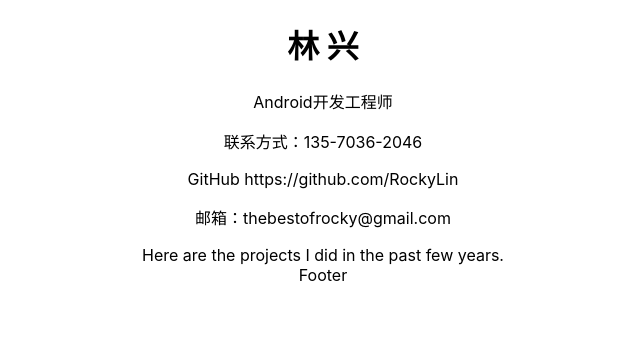
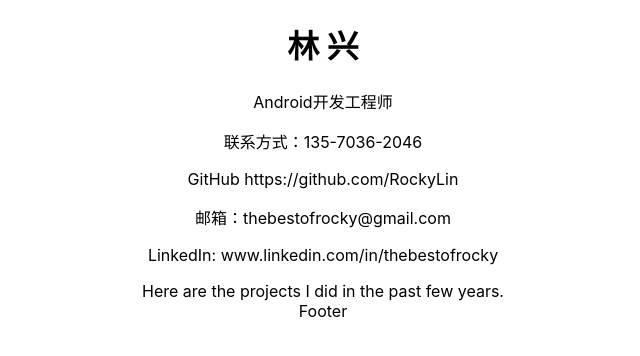
Before and after one commit to RockyLin/my-cv, a React (Create React App) app: page / in a window 1280 px wide. Shown: the top 356 px of the page, without its empty margins (317-957 px from the left). Built offline with nearby package versions, Linux system fonts and the light colour scheme.

Commit message:
Add linkedIn url

```diff
--- a/src/components/Header/Header.tsx
+++ b/src/components/Header/Header.tsx
@@ -7,6 +7,7 @@
             <p>联系方式：135-7036-2046</p>
             <p>GitHub https://github.com/RockyLin</p>
             <p>邮箱：thebestofrocky@gmail.com</p>
+            <p>LinkedIn: www.linkedin.com/in/thebestofrocky</p>
         </div>
     </div>
     )
```
